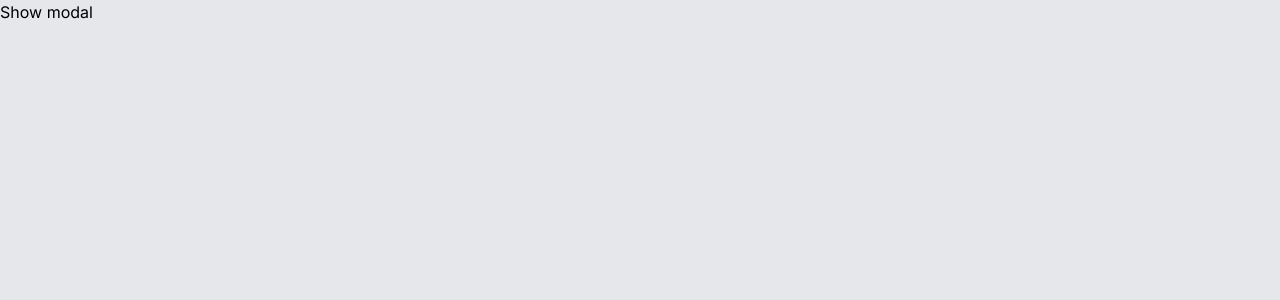
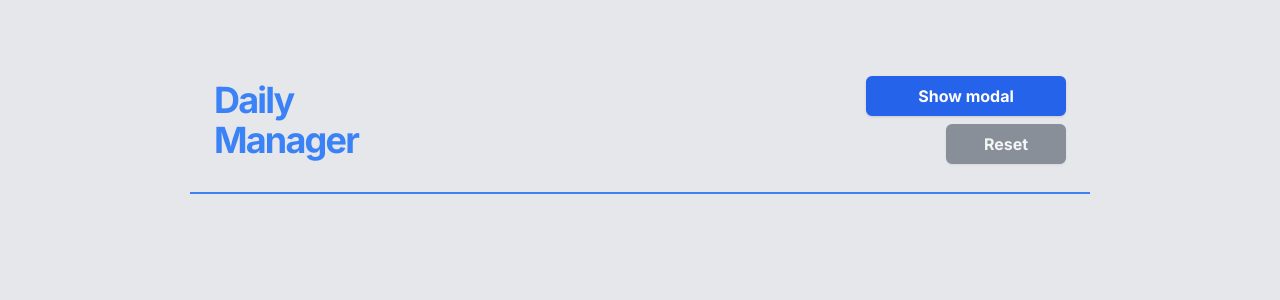
Before and after one commit to FelipeBelloDultra/daily-manager, a React (Vite) app: page / in a window 1280 px wide. Shown: the top 300 px of the page. Built offline with nearby package versions, Linux system fonts and the light colour scheme.

Commit message:
feat: implement first style

```diff
--- a/src/index.tsx
+++ b/src/index.tsx
@@ -2,7 +2,7 @@
 import { useState } from "react";
 
 // Components
-import { ParticipantItem, Modal } from "~/components";
+import { ParticipantItem, Modal, Button } from "~/components";
 
 // Hooks
 import { useLocalStorage } from "~/hooks/use-local-storage";
@@ -23,14 +23,39 @@ export const App = (): JSX.Element => {
   }
 
   return (
-    <div>
-      <button onClick={() => setShowModal(true)}>Show modal</button>
+    <div className="mx-auto w-full max-w-[900px] pt-12">
+      <header className="flex items-center justify-between px-6 py-7 border-b-2 border-blue-500">
+        <h1 className="text-4xl text-blue-500 font-bold tracking-tighter">
+          Daily <br /> Manager
+        </h1>
 
-      {participants.length
-        ? participants.map((participant) => (
-            <ParticipantItem key={participant._id} participant={participant} />
-          ))
-        : null}
+        <div className="flex flex-col space-y-2">
+          <div className="w-[200px]">
+            <Button onClick={() => setShowModal(true)}>Show modal</Button>
+          </div>
+
+          <div className="w-[120px] self-end">
+            <Button
+              variant="secondary"
+              onClick={() => setParticipants([])}
+              isDisabled={!participants.length}
+            >
+              Reset
+            </Button>
+          </div>
+        </div>
+      </header>
+
+      <main className="flex flex-col gap-2 mt-5 pb-11">
+        {participants.length
+          ? participants.map((participant) => (
+              <ParticipantItem
+                key={participant._id}
+                participant={participant}
+              />
+            ))
+          : null}
+      </main>
 
       <Modal
         isVisible={showModal}
```
